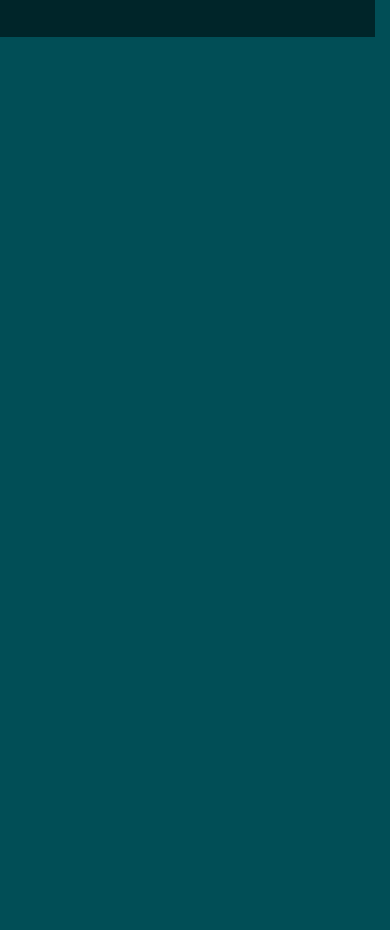
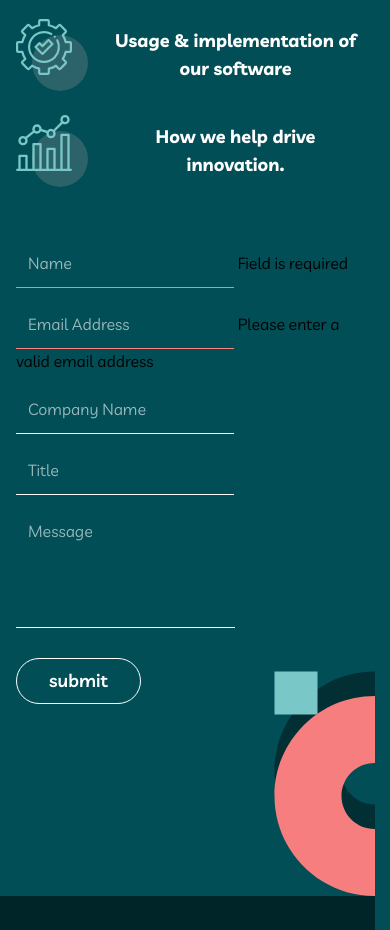
Before and after one commit to JoeWebDevelopment/myteam-multi-page-website, a plain HTML site: page contact.html in a window 390 px wide. Shown: the part 427-1357 px from the top of the page. Before the commit the page ends 844 px from the top, so only its background shows below. Drawn offline with Linux system fonts and the light colour scheme.

Commit message:
contact form, and mobile/tablet adjustments

```diff
--- a/contact.html
+++ b/contact.html
@@ -31,43 +31,74 @@
   </div>
 </header>
 
-  <!-- home
-  about
 
-  contact us
+  <main>
+    <div class="contact">
+      <div class="contact-container">
+        <div class="two-column-contact">
+          <div class="contact-content">
+            <h1 class="contact-heading">
+              Contact
+            </h1>
+            <p class="contact-subheading">
+              Ask us about
+            </p>
+            <div class="contact-asklist">
+          <div class="content-item">
+            <img src="assets/icon-person.svg" alt="">
+            <div class="content-container">
+             <p class="contact-item">
+              The quality of our talent network
+             </p>
+            </div>
+          </div>
+          <div class="content-item">
+            <img src="assets/icon-cog.svg" alt="">
+            <div class="content-container">
+              <p class="contact-item">Usage & implementation of our software</p>
+            </div>
+          </div>
+          <div class="content-item">
+            <img src="assets/icon-chart.svg" alt="">
+            <div class="content-container">
+
+              <p class="contact-item">How we help drive innovation.</p>
+            </div>
+          </div>
+        </div>
+          </div>
+          <form action="" class="contact-form">
+            <div class="input-container">
+            <label for="name" class="contact-name visually-hidden">Name</label>
+            <input type="text" name="name" id="name" required placeholder="Name" aria-describedby="nameError">
+
+            <span class="error" id="nameError">Field is required</span>
+            </div>
+            <div class="input-container">
+            <label for="email" class="email visually-hidden">Email</label>
+            <input type="email" name="email" id="email" placeholder="Email Address" required aria-describedby="emailError">
+            <span class="error" id="emailError">Please enter a valid email address</span>
+            </div>
+            <div class="input-container">
+              <label for="company" class="visually-hidden">Company Name</label>
+            <input type="text" name="company" id="company" placeholder="Company Name">
+            </div>
+            <div class="input-container">
+              <label for="title" class="title visually-hidden">Title</label>
+            <input type="text" name="title" id="title" placeholder="Title">
+            </div>
+            <div class="input-container">
+              <label for="message" class="message visually-hidden">Message</label>
+            <textarea id="message" required placeholder="Message" aria-describedby="messageError" name="message"></textarea>
+            <span class="error" id="messageError" ></span>
+            </div>
 
 
-
-  Contact
-
-  Ask us about
-
-  The quality of our talent network
-  Usage & implementation of our software
-  How we help drive innovation
-
-  Name
-  Email Address
-  Company Name
-  Title
-  Message
-
-  submit
-
-
-
-  home
-  about
-
-  987  Hillcrest Lane
-  Irvine, CA
-  California 92714
-  Call Us : 949-833-7432
-
-  Copyright 2020. All Rights Reserved
-   -->
-  <main>
-
+            <button type="submit" class="sbmtBtn">Submit</button>
+          </form>
+        </div>
+      </div>
+    </div>
   </main>
    <footer>
     <div class="footer-container">
--- a/style.css
+++ b/style.css
@@ -996,6 +996,160 @@ a:focus .linkimg{
     line-height: 100%;
 }
 
+.contact{
+    display: flex;
+    flex-direction: column;
+    align-items: center;
+    justify-content: center;
+    padding-block: 7.5rem;
+    background-image: url(assets/bg-pattern-about-2-contact-1.svg), url(assets/bg-pattern-contact-2.svg);
+    background-position: top 8rem left -6.25rem, bottom right -6.25rem;
+    background-repeat: no-repeat;
+}
+
+.contact-container{
+    width: 100%;
+    max-width: 1110px;
+    padding-inline: 1rem;
+}
+
+.two-column-contact{
+    display: flex;
+    flex-direction: row;
+    align-items: flex-start;
+    justify-content: space-between;
+    width: 100%;
+    gap: 1.875rem;
+}
+
+.contact-form{
+    display: flex;
+    flex-direction: column;
+    gap: 1.5rem;
+    width: 100%;
+    flex: 1;
+
+}
+
+.sbmtBtn{
+    align-self: flex-start;
+    padding: 0.5rem 2rem;
+    background-color: transparent;
+    border-radius: 999px;
+    font-size: 18px;
+    font-style: normal;
+    font-weight: 600;
+    line-height: 155%;
+    text-transform: lowercase;
+    color: var(--color-neutral-0);
+    border: 1px solid var(--color-neutral-0);
+}
+
+.sbmtBtn:hover{
+    background-color: var(--color-neutral-0);
+    color: var(--color-neutral-950);
+}
+
+.contact-heading{
+    font-size: 4rem;
+    font-weight: 700;
+    color: var(--color-neutral-0);
+}
+
+.contact-form input{
+    background-color: transparent;
+    border: none;
+    padding-inline: .75rem;
+    border-bottom: 1px solid var(--color-neutral-50);
+    padding-block-end: .75rem;
+
+}
+
+.contact-subheading{
+    font-size: 2rem;
+font-style: normal;
+font-weight: 700;
+line-height: 100%;
+color: var(--color-rose-500);
+}
+
+.contact-content{
+    display: flex;
+    flex-direction: column;
+    gap: 2rem;
+    flex: 1;
+}
+
+.contact-asklist{
+    display: flex;
+    flex-direction: column;
+    gap: 1.5rem;
+}
+
+textarea{
+    resize: none;
+    background-color: transparent;
+    border: none;
+    padding-inline: .75rem;
+    border-bottom: 1px solid var(--color-neutral-0);
+    padding-block-end: 3.75rem;
+}
+
+input::placeholder{
+    color: var(--color-neutral-0);
+    opacity: 0.6;
+}
+
+textarea::placeholder{
+    color: var(--color-neutral-0);
+    opacity: 0.6;
+}
+
+.contact-item{
+    display: flex;
+    flex-direction: column;
+    align-items: center;
+    justify-content: center;
+}
+.contact-item{
+    font-size: 1.125rem;
+font-style: normal;
+font-weight: 700;
+line-height: 155%;
+width: 100%;
+align-self: stretch;
+}
+
+.content-container{
+    display: flex;
+    flex-direction: column;
+    justify-content: center;
+    align-items: center;
+    gap: 1rem;
+}
+
+.visually-hidden {
+  position: absolute !important;
+  width: 1px !important;
+  height: 1px !important;
+  padding: 0 !important;
+  margin: -1px !important;
+  overflow: hidden !important;
+  clip: rect(0, 0, 0, 0) !important;
+  white-space: nowrap !important;
+  border: 0 !important;
+}
+
+
+.contact-asklist .content-item{
+    display: flex;
+    flex-direction: row;
+    align-items: center;
+    justify-content: flex-start;
+}
+
+
+
 /* Media Queries */
 
 @media(max-width: 1400px){
@@ -1017,6 +1171,10 @@ a:focus .linkimg{
         justify-content: center;
         align-items: center;
         gap: 1.75rem;
+    }
+
+    .contact{
+        padding-block-end: 12rem;
     }
     .about-content{
         text-align: center;
@@ -1041,6 +1199,13 @@ a:focus .linkimg{
     }
     .clients{
         background-position: top -6.25rem left;
+    }
+
+    input:hover, textarea:hover{
+        cursor: pointer;
+    }
+    input:invalid{
+        border-color: var(--color-rose-500);
     }
 }
 
@@ -1171,6 +1336,15 @@ a:focus .linkimg{
         flex-direction: row;
         justify-content: space-between;
     }
+    .two-column-contact{
+        flex-direction: column;
+        align-items: center;
+        gap: 4rem;
+
+    }
+    .contact-content{
+        align-items: center;
+    }
 }
 
 @media (max-width: 1100px) {
@@ -1187,6 +1361,9 @@ a:focus .linkimg{
 
     .directors{
         background-position: top -6.25rem left -6.25rem, bottom right;
+    }
+    .contact{
+        background-position: left -12.5rem , bottom right -6.25rem;
     }
 
     .director-heading{
```
